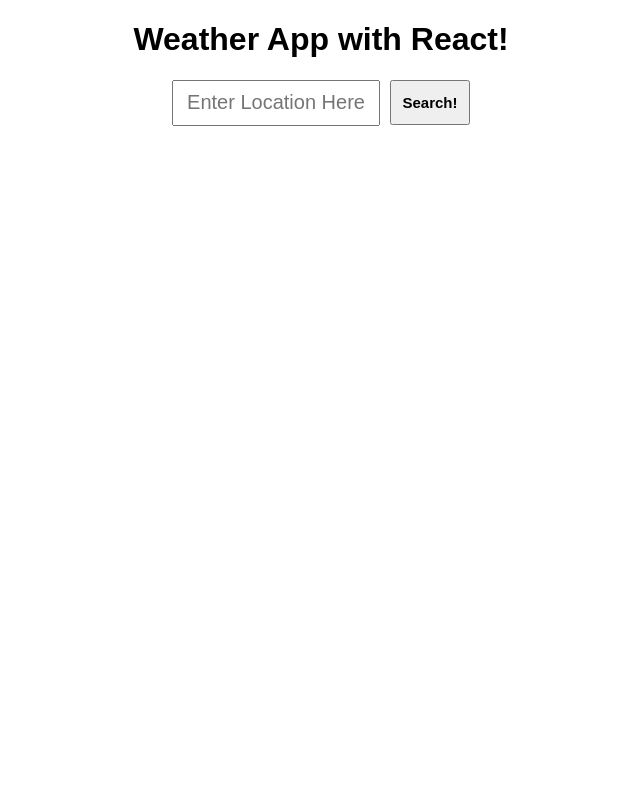
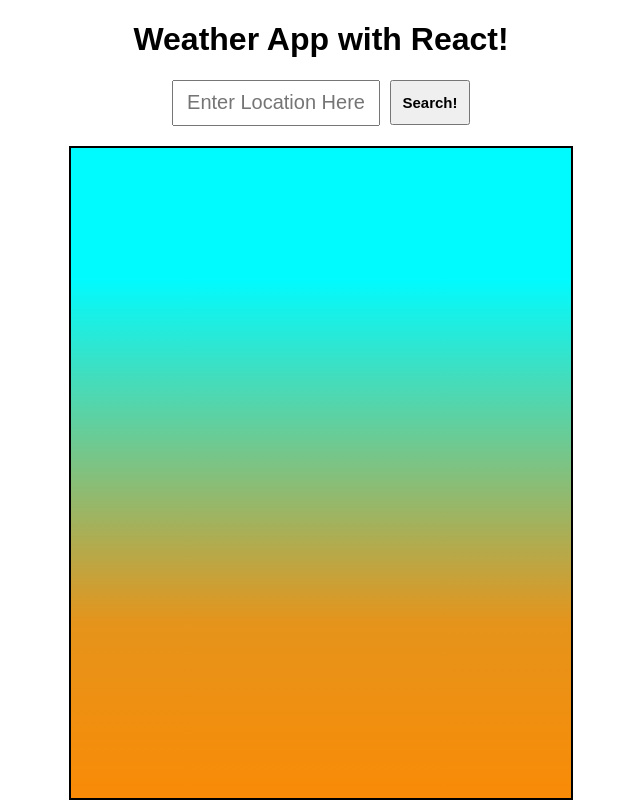
Before and after one commit to Shibaz98/weatherapp-v2, a React (Create React App) app: page / in a window 1280 px wide. Shown: the whole page, without its empty margins (319-959 px from the left). Built offline with nearby package versions, Linux system fonts and the light colour scheme.

Commit message:
made the api section but it returns an erros, pls fix

```diff
--- a/src/App.js
+++ b/src/App.js
@@ -1,15 +1,20 @@
 import logo from './logo.svg';
 import './App.css';
 import SearchBar from './SearchBar/SearchBar';
+import DisplayContainer from './DisplayContainer/DisplayContainer';
+import Weather from './Util/weather';
+import { useState } from 'react';
 
 function App() {
 
- const search = (term) =>{
-  console.log(term);
- }; // to add api functionality here later, for now it just logs the search term once I click search
+  const [weather, setWeather] = useState('')
 
 
-
+ const search = (term) =>{
+    console.log(term);
+    Weather.search(term).then(setWeather);
+    console.log(weather);
+ };
 
 
 
@@ -17,6 +22,9 @@ function App() {
     <div className="App">
       <h1>Weather App with React!</h1>
       <SearchBar search={search}/>
+      <div className='DisplaySection'>
+        <DisplayContainer/>
+      </div>
     </div>
   );
 }
--- /dev/null
+++ b/src/DisplayContainer/DisplayContainer.css
@@ -0,0 +1,8 @@
+.DisplayContainer{
+    justify-content: center;
+    border: solid black 2px;
+    height: 650px;
+    width: 500px;
+    background: rgb(249,139,7);
+    background: linear-gradient(0deg, rgba(249,139,7,1) 0%, rgba(229,148,27,1) 27%, rgba(0,251,255,1) 80%);
+}
--- /dev/null
+++ b/src/DisplayContainer/DisplayContainer.jsx
@@ -0,0 +1,11 @@
+import './DisplayContainer.css';
+
+function DisplayContainer(props){
+    return(
+        <div className="DisplayContainer">
+
+        </div>
+    )
+};
+
+export default DisplayContainer;
--- a/src/SearchBar/SearchBar.jsx
+++ b/src/SearchBar/SearchBar.jsx
@@ -1,8 +1,6 @@
 import userEvent from "@testing-library/user-event";
 import './SearchBar.css';
 import { useState } from "react";
-
-
 
 function SearchBar(props){
 
--- /dev/null
+++ b/src/Util/weather.js
@@ -0,0 +1,18 @@
+// http://api.openweathermap.org/geo/1.0/direct?q={city name},{state code},{country code}&limit={limit}&appid={API key}
+
+
+const key = '';
+
+const Weather = {
+    async search(term){
+        return fetch(`http://api.openweathermap.org/geo/1.0/direct?q=${term}&appid=${key}`).then(response =>{
+            if(response.ok){
+                return response.json();
+            } else{
+                console.log('error');
+            }
+        }).then(jsonRepsonse => jsonRepsonse)
+    }
+}
+
+export default Weather;
--- a/src/index.css
+++ b/src/index.css
@@ -2,3 +2,10 @@
   font-family: Arial, Helvetica, sans-serif;
   text-align: center;
 }
+
+.DisplaySection{
+  display: flex;
+  align-items: center;
+  justify-content: center;
+  margin-top: 20px;
+}
```
